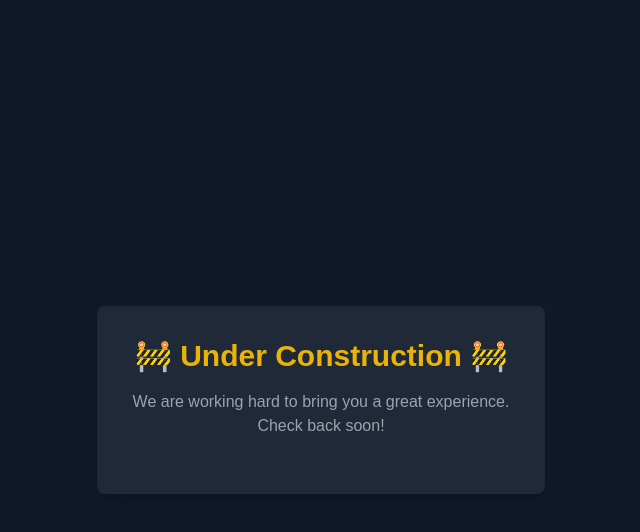
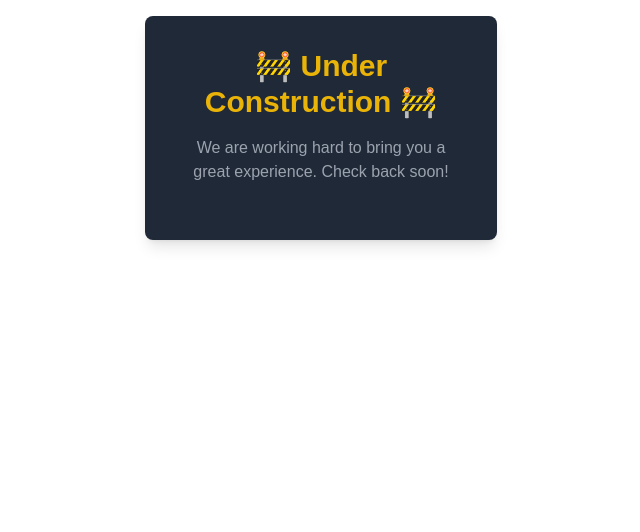
Before and after one commit to andrewmorrisondev/portfolio.v3, a Next.js app: page / in a window 1280 px wide. Shown: the top 532 px of the page, without its empty margins (319-959 px from the left). Built offline with nearby package versions, Linux system fonts and the light colour scheme.

Commit message:
add Container component

```diff
--- /dev/null
+++ b/app/components/Container.tsx
@@ -0,0 +1,54 @@
+// biome-ignore lint/style/useImportType: <explanation>
+import React from "react";
+
+type SizeOptions = "small" | "medium" | "large" | "full";
+type AlignOptions = "left" | "center" | "right";
+
+type ContainerProps = {
+  size?: SizeOptions;
+  align?: AlignOptions;
+  noPadding?: boolean;
+  noRounded?: boolean;
+  bgColor?: string;
+  className?: string;
+  children: React.ReactNode;
+};
+
+const sizeClasses: Record<SizeOptions, string> = {
+  small: "max-w-xs sm:max-w-sm",    // Small width, height will be auto
+  medium: "max-w-md sm:max-w-lg md:max-w-2xl",  // Medium width, height will be auto
+  large: "max-w-full lg:max-w-4xl",  // Large width, height will be auto
+  full: "w-full",  // Full width
+};
+
+const alignClasses: Record<AlignOptions, string> = {
+  left: "text-left",
+  center: "text-center",
+  right: "text-right",
+};
+
+const Container: React.FC<ContainerProps> = ({
+  size = "medium",  // Default size
+  align = "left",   // Default alignment
+  noPadding = false, // Default to having padding
+  noRounded = false, // Default to having rounded corners
+  bgColor = "bg-background", // Default background
+  className = "",   // Additional classes
+  children,
+}) => {
+  const sizeClass = sizeClasses[size];
+  const alignClass = alignClasses[align];
+  const paddingClass = noPadding ? "" : "p-4";
+  const roundedClass = noRounded ? "" : "rounded-lg";
+  const backgroundClass = bgColor;
+
+  return (
+    <div
+      className={`${sizeClass} ${alignClass} ${paddingClass} ${roundedClass} ${backgroundClass} mx-auto ${className}`}
+    >
+      {children}
+    </div>
+  );
+};
+
+export default Container;
--- a/app/components/UnderConstruction.tsx
+++ b/app/components/UnderConstruction.tsx
@@ -3,7 +3,6 @@ import React from "react";
 
 const UnderConstruction: React.FC = () => {
   return (
-    <div className="flex items-center justify-center min-h-screen bg-gray-900 text-gray-200">
     <div className="bg-gray-800 shadow-lg rounded-lg p-8 max-w-md text-center">
       <h1 className="text-3xl font-bold mb-4 text-yellow-500">
         🚧 Under Construction 🚧
@@ -12,7 +11,6 @@ const UnderConstruction: React.FC = () => {
         We are working hard to bring you a great experience. Check back soon!
       </p>
     </div>
-    </div>
   );
 };
 
--- a/app/globals.css
+++ b/app/globals.css
@@ -15,13 +15,6 @@
 }
 
 body {
-  color: var(--foreground);
-  background: var(--background);
+  @apply bg-background text-foreground;
   font-family: Arial, Helvetica, sans-serif;
 }
-
-@layer utilities {
-  .text-balance {
-    text-wrap: balance;
-  }
-}
--- a/app/page.tsx
+++ b/app/page.tsx
@@ -1,6 +1,11 @@
 import "./globals.css";
 import UnderConstruction from "./components/UnderConstruction";
+import Container from "./components/Container";
 
 export default function Home(): JSX.Element {
-  return <UnderConstruction />;
+  return (
+    <Container size={'small'} >
+      <UnderConstruction />
+    </Container>
+  );
 }
--- a/tailwind.config.ts
+++ b/tailwind.config.ts
@@ -1,6 +1,7 @@
 import type { Config } from "tailwindcss";
 
 const config: Config = {
+  darkMode: 'class', // Enable 'class' based dark mode switching if you want to manually toggle
   content: [
     "./pages/**/*.{js,ts,jsx,tsx,mdx}",
     "./components/**/*.{js,ts,jsx,tsx,mdx}",
@@ -16,4 +17,5 @@ const config: Config = {
   },
   plugins: [],
 };
+
 export default config;
```
Lines whose indentation alone changed are shown as unchanged.
